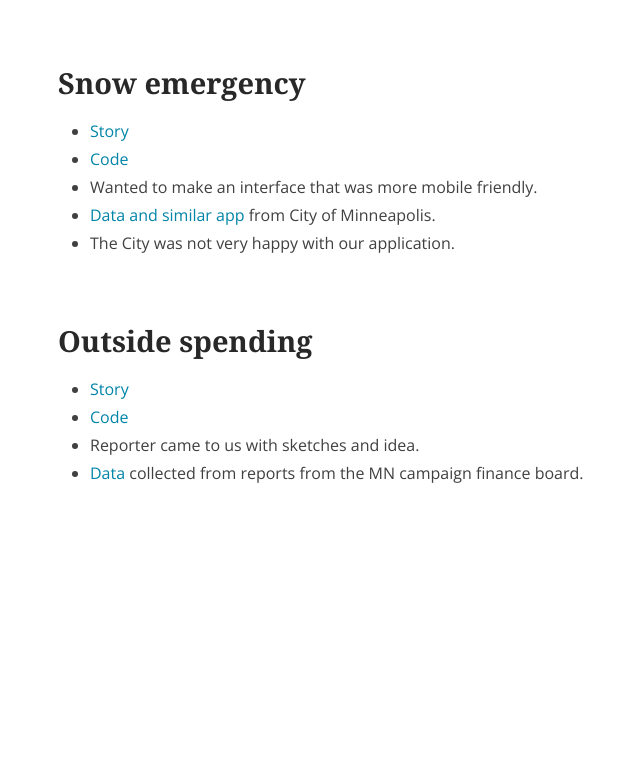
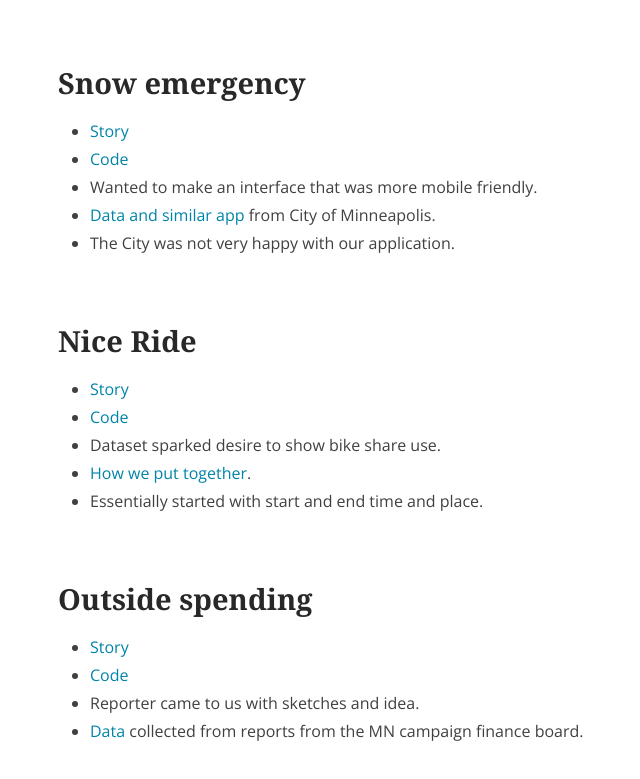
Before and after one commit to zzolo/dj-class, a website: page index.html in a window 1280 px wide. Shown: the part 2944-3723 px from the top of the page, without its empty margins (102-742 px from the left). Before the commit the page ends 3493 px from the top, so only its background shows below. Drawn offline with nearby package versions, Linux system fonts and the light colour scheme; a web font is replaced by a local one.

Commit message:
:mushroom:

```diff
--- a/index.html
+++ b/index.html
@@ -156,6 +156,18 @@
         </div>
 
         <div class="project">
+          <h3>Nice Ride</h3>
+
+          <ul>
+            <li><a href="http://www.minnpost.com/data/2012/06/day-life-nice-ride-bikes">Story</a></li>
+            <li><a href="https://github.com/MinnPost/minnpost-nice-ride">Code</a></li>
+            <li>Dataset sparked desire to show bike share use.</li>
+            <li><a href="http://www.minnpost.com/data/2012/06/how-we-made-nice-ride-animated-map">How we put together</a>.</li>
+            <li>Essentially started with start and end time and place.</li>
+          </ul>
+        </div>
+
+        <div class="project">
           <h3>Outside spending</h3>
 
           <ul>
```
